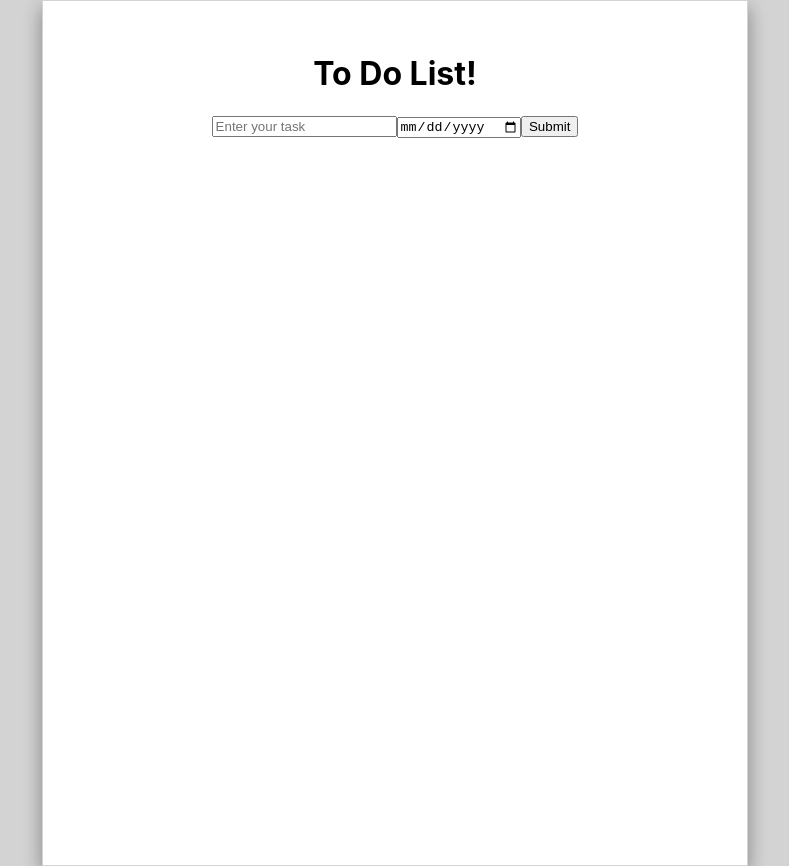
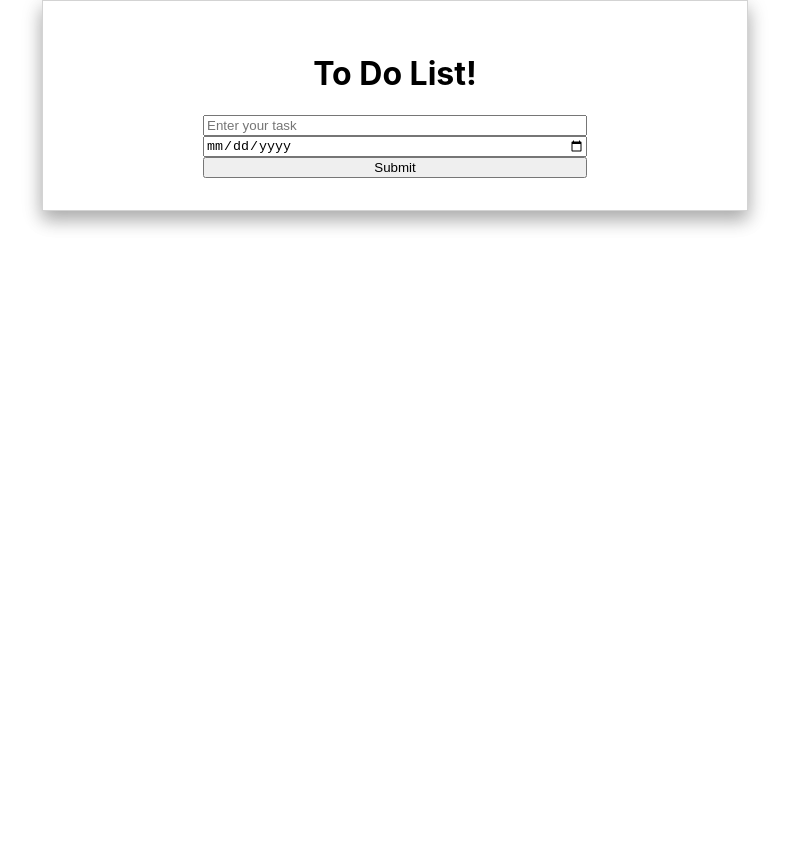
Before and after one commit to jordantran22/CSC4710---To-Do-List-Project, a React (Create React App) app: page / in a window 1280 px wide. Shown: the whole page, without its empty margins (245-1034 px from the left). After the commit the page ends 800 px from the top, so only its background shows below. Built offline with nearby package versions, Linux system fonts and the light colour scheme.

Commit message:
Implemented user input for date

```diff
--- a/src/components/Task.js
+++ b/src/components/Task.js
@@ -2,8 +2,17 @@ import React from 'react'
 
 const Task = ({task}) => {
     return (
-        <div>
-            <div>{task.text}</div>
+        <div className="taskComponent">
+            <div>
+                <div>Task: </div>
+                <div>{task.text}</div>
+            </div>
+
+            <div>
+                <div>Due Date: </div>
+                <div>{task.date}</div>
+
+            </div>
         </div>
     )
 }
--- a/src/components/ToDoContainer.js
+++ b/src/components/ToDoContainer.js
@@ -5,12 +5,15 @@ import Task from './Task.js';
 const ToDoContainer = () => {
     const [taskDescription, setTaskDescription] = useState('');
     const [tasks, setTasks] = useState([]);
+    const [date, setDate] = useState([]);
 
     const onSubmit = (e) => {
         e.preventDefault();
+
         const newTask = {
             id:  Math.floor(Math.random() * 10000) + 1,
-            text: taskDescription
+            text: taskDescription,
+            date: date
         }
         addNewTask(newTask);
     }
@@ -24,7 +27,7 @@ const ToDoContainer = () => {
             <h1> To Do List! </h1>
             <form className="form" onSubmit={onSubmit}>
                 <input type="text" placeholder="Enter your task" value={taskDescription} onChange={((e) => setTaskDescription(e.target.value))}></input>
-                <input type="date" />
+                <input type="date" value={date} onChange={((e) => setDate(e.target.value))}/>
                 <input type="submit"></input>
             </form>
 
--- a/src/index.css
+++ b/src/index.css
@@ -5,7 +5,7 @@ body {
     sans-serif;
   -webkit-font-smoothing: antialiased;
   -moz-osx-font-smoothing: grayscale;
-  background-color: lightgray;
+
 }
 
 code {
@@ -20,11 +20,23 @@ code {
   padding: 2rem;
   border: solid 1px lightgray;
   width: 50vw;
-  height: 100vh;
   background-color: white;
+  display: flex;
+  flex-direction: column;
   box-shadow: 0 10px 16px 0 rgb(0 0 0 / 20%), 0 6px 20px 0 rgb(0 0 0 / 19%) !important
 }
 
 .form {
-  display: block;
+  display: flex;
+  flex-direction: column;
+  width: 30vw;
+  margin-left: auto;
+  margin-right: auto;
 }
+
+.taskComponent {
+  padding: 2rem;
+  border: solid 1px;
+  margin: 1rem;
+
+}
```
Also changed, not shown: 1 other file (tests, documents, lock files or other folders).
